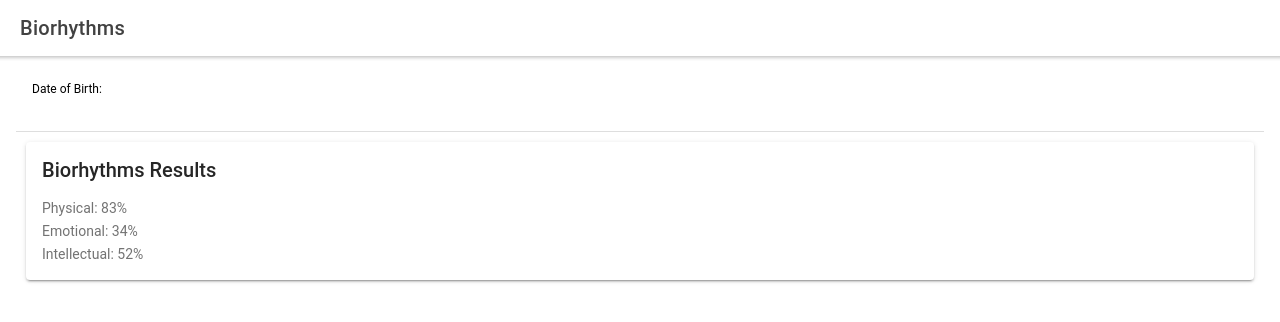
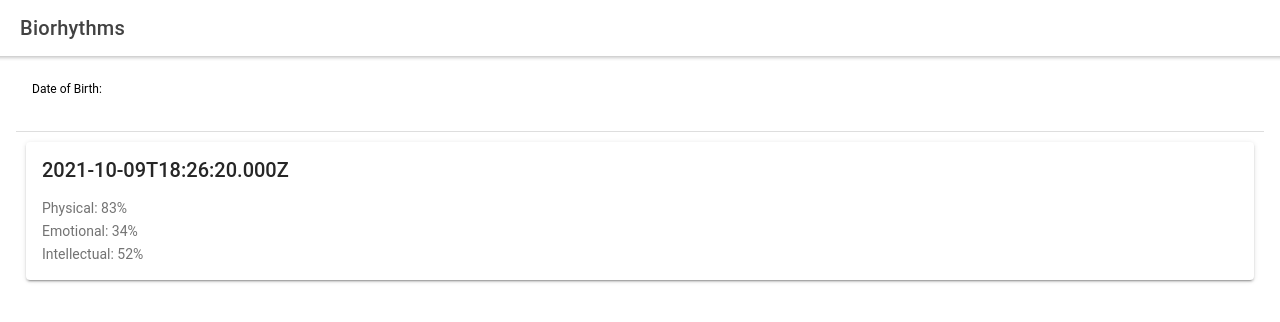
Before and after one commit to AndrejLavrionovic/ionic-app-tutorial, a React (Create React App) app: page / in a window 1280 px wide. Shown: the top 322 px of the page. Built offline with nearby package versions, Linux system fonts and the light colour scheme.

Commit message:
extract separate component

```diff
--- a/src/App.js
+++ b/src/App.js
@@ -1,9 +1,5 @@
 import {
   IonApp,
-  IonCard,
-  IonCardContent,
-  IonCardHeader,
-  IonCardTitle,
   IonContent,
   IonDatetime,
   IonHeader,
@@ -13,9 +9,11 @@ import {
   IonToolbar
 } from '@ionic/react';
 import React, { useState } from 'react';
+import BiorithmCard from './components/BiorhythmCard';
 
 function App() {
   const [birthDate, setBirthDate] = useState('');
+  const targetDate = new Date().toISOString();
 
   return (
     <IonApp>
@@ -31,16 +29,7 @@ function App() {
             onIonChange={(event) => setBirthDate(event.detail.value)}
           />
         </IonItem>
-        <IonCard className="ion-text-center">
-          <IonCardHeader>
-            <IonCardTitle>Biorhythms Results</IonCardTitle>
-          </IonCardHeader>
-          <IonCardContent>
-              <p>Physical: 83%</p>
-              <p>Emotional: 34%</p>
-              <p>Intellectual: 52%</p>
-          </IonCardContent>
-        </IonCard>
+        <BiorithmCard targetDate={targetDate} />
       </IonContent>
     </IonApp>
   );
--- /dev/null
+++ b/src/components/BiorhythmCard.js
@@ -0,0 +1,24 @@
+import {
+	IonCard,
+	IonCardContent,
+	IonCardHeader,
+	IonCardTitle,
+} from "@ionic/react";
+import React from "react";
+
+function BiorithmCard({ targetDate }) {
+	return (
+		<IonCard className="ion-text-center">
+			<IonCardHeader>
+				<IonCardTitle>{targetDate}</IonCardTitle>
+			</IonCardHeader>
+			<IonCardContent>
+				<p>Physical: 83%</p>
+				<p>Emotional: 34%</p>
+				<p>Intellectual: 52%</p>
+			</IonCardContent>
+		</IonCard>
+	);
+}
+
+export default BiorithmCard;
```
